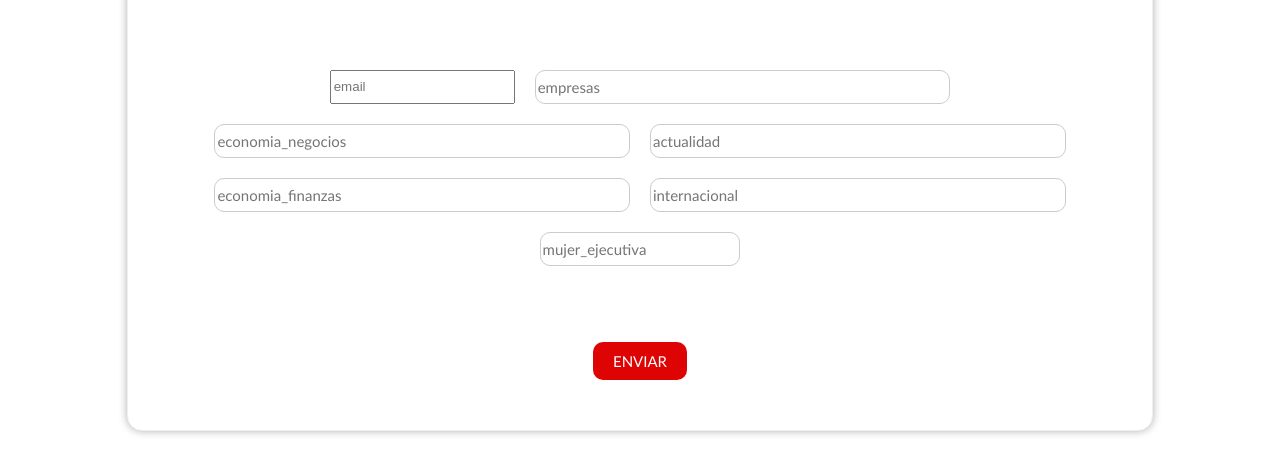
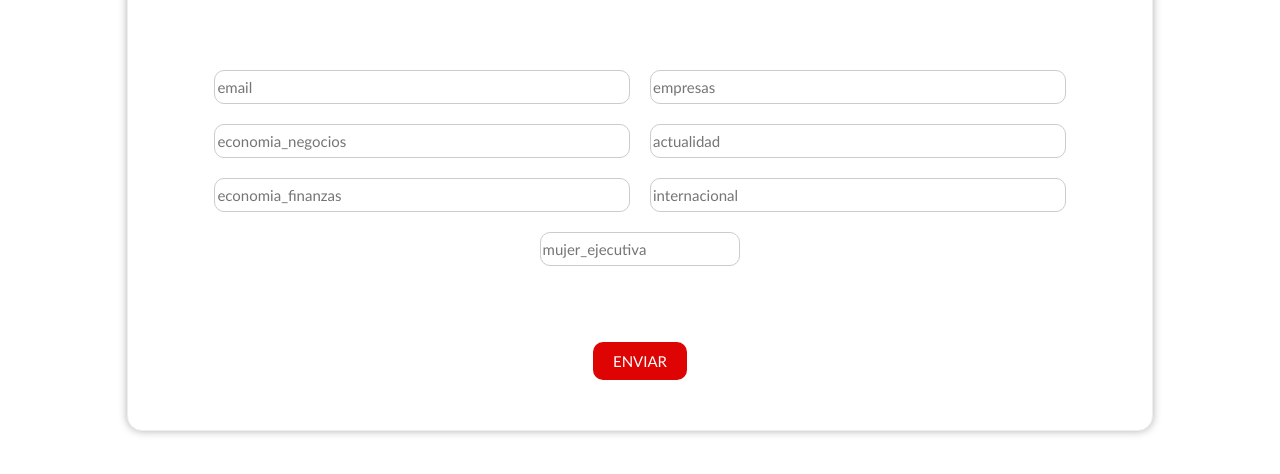
Before and after one commit to xandacompany/xandacompany.github.io, a plain HTML site: page index.html in a window 1280 px wide. Shown: the part 290-764 px from the top of the page. Drawn offline with Linux system fonts and the light colour scheme.

Commit message:
Update index.html

```diff
--- a/index.html
+++ b/index.html
@@ -150,7 +150,7 @@
             </div>
 
             <div class="contenedor_boton">
-                <input type="email" placeholder="email" id="empresas" name="email" class="correo" required>
+                <input type="email" placeholder="email" id="empresas" name="email" class="input_fomrulario" required>
                 <input type="text" placeholder="empresas" id="empresas" name="empresas" class="input_fomrulario" required>
                 <input type="text" placeholder="economia_negocios" id="economia_negocios" name="economia_negocios" class="input_fomrulario" required>
                 <input type="text" placeholder="actualidad" id="actualidad" name="actualidad" class="input_fomrulario" required>
```
